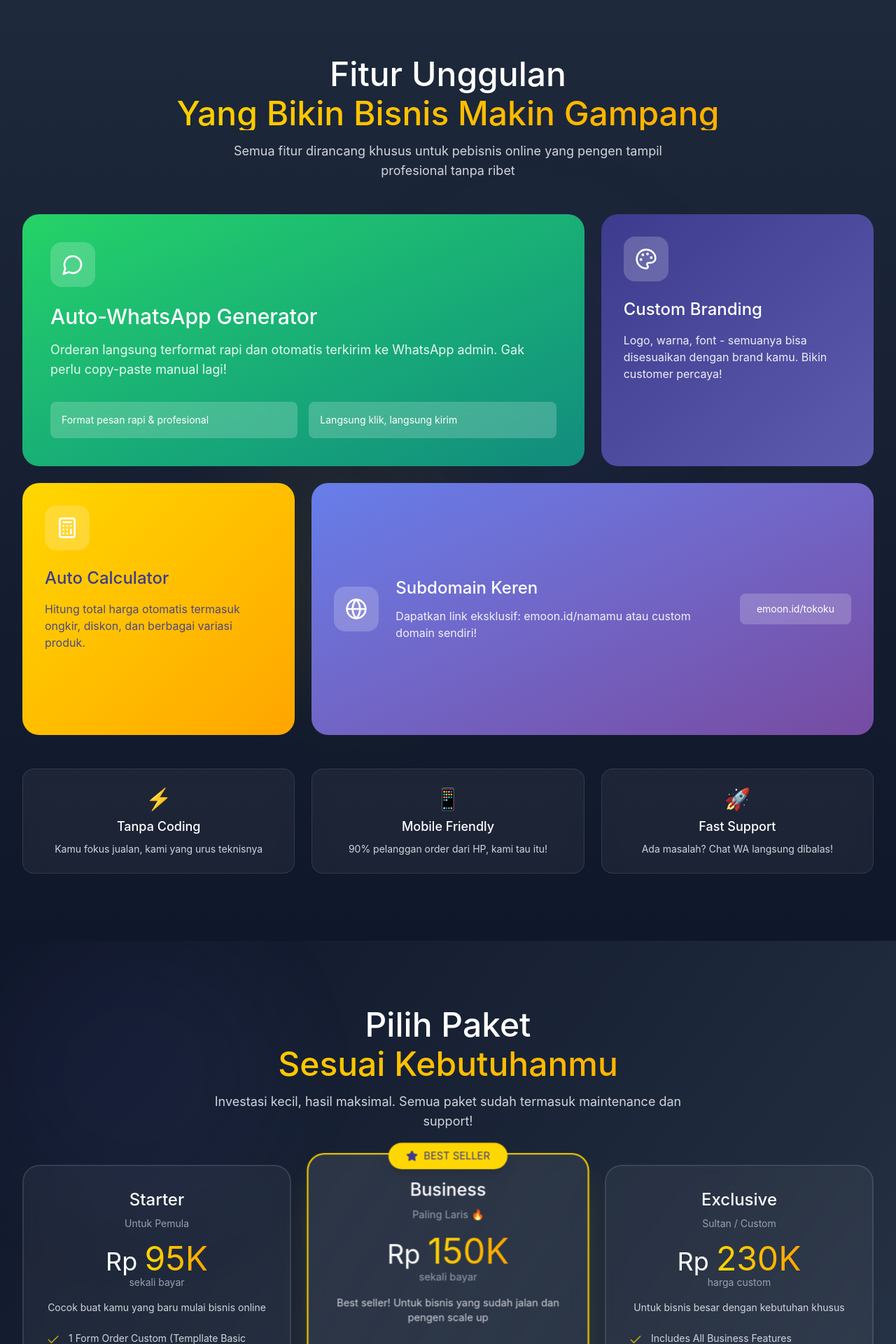
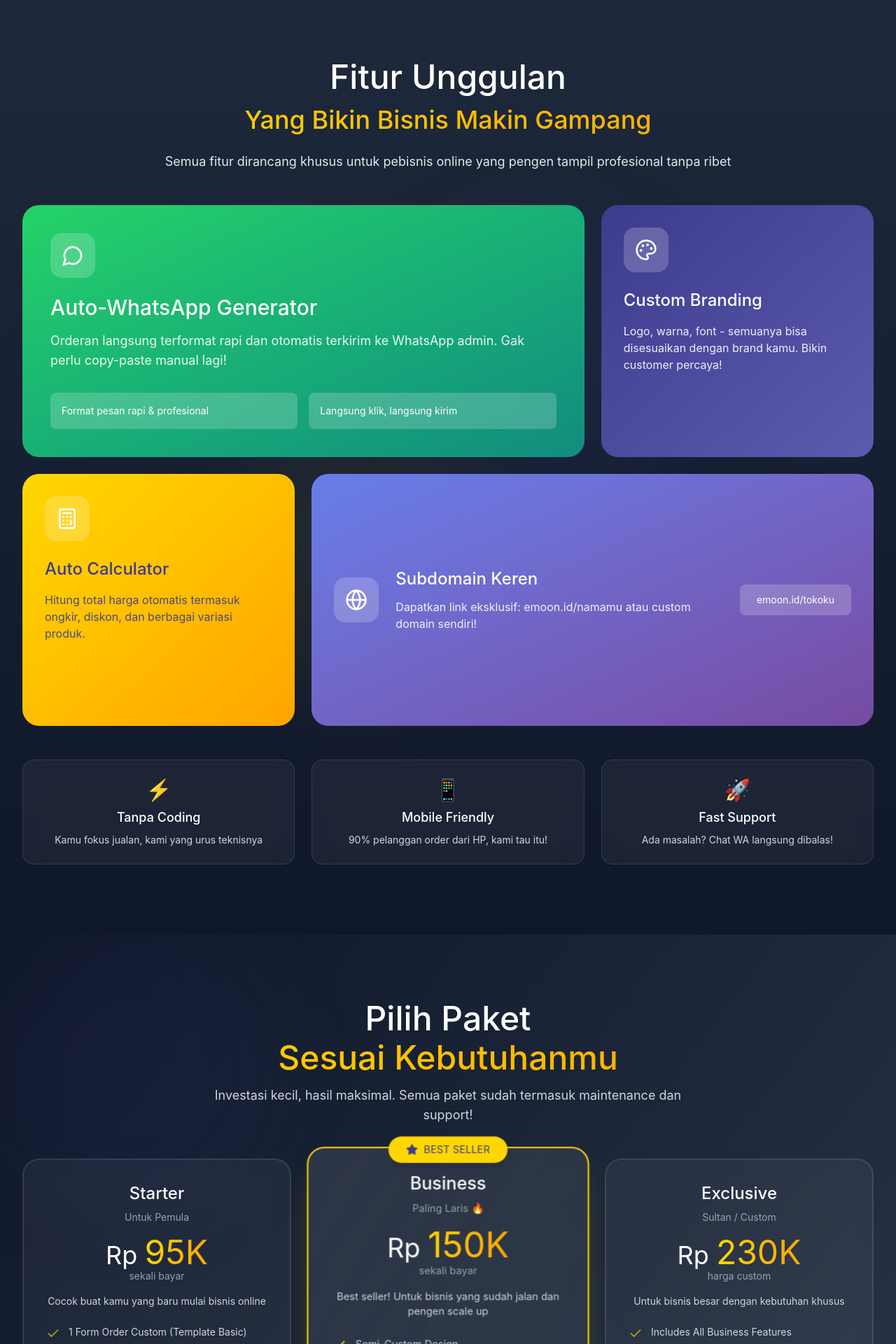
Before and after one commit to Febdk/Emoon-Web-V1.0, a React (Vite) app: page / in a window 1280 px wide. Shown: the part 2920-4840 px from the top of the page at 70% size. Built offline with nearby package versions, Linux system fonts and the light colour scheme.

Commit message:
update perbaikan tulisan dan typo

```diff
--- a/src/app/components/Features.tsx
+++ b/src/app/components/Features.tsx
@@ -33,7 +33,7 @@ export default function Features() {
   ];
 
   return (
-    <section id="fitur" className="py-16 md:py-24 px-4 sm:px-6 lg:px-8 bg-gradient-to-b from-[#1E293B] to-[#0F172A] relative overflow-hidden">
+    <section id="fitur" className="py-16 md:py-25 px-4 sm:px-6 lg:px-8 bg-gradient-to-b from-[#1E293B] to-[#0F172A] relative overflow-hidden">
       {/* Background Decoration */}
       <div className="absolute inset-0">
         <div className="absolute top-1/4 right-1/4 w-96 h-96 bg-[#3D3B8E]/10 rounded-full blur-3xl"></div>
@@ -42,11 +42,11 @@ export default function Features() {
 
       <div className="max-w-7xl mx-auto relative z-10">
         <div className="text-center mb-12">
-          <h2 className="text-3xl md:text-4xl lg:text-5xl mb-4 text-white">
+          <h2 className="text-3xl md:text-4xl lg:text-5xl mb-4 text-white px-4">
             Fitur Unggulan
-            <span className="block bg-gradient-to-r from-[#FFD700] to-[#FFA500] bg-clip-text text-transparent mt-2">Yang Bikin Bisnis Makin Gampang</span>
+            <span className="block bg-gradient-to-r from-[#FFD700] to-[#FFA500] bg-clip-text text-transparent mt-2 px-2 text-2xl md:text-3xl lg:text-4xl leading-relaxed">Yang Bikin Bisnis Makin Gampang</span>
           </h2>
-          <p className="text-lg text-gray-300 max-w-2xl mx-auto">
+          <p className="text-lg text-gray-200 max-w-7xl mx-auto">
             Semua fitur dirancang khusus untuk pebisnis online yang pengen tampil profesional tanpa ribet
           </p>
         </div>
--- a/src/app/components/Pricing.tsx
+++ b/src/app/components/Pricing.tsx
@@ -9,7 +9,7 @@ export default function Pricing() {
       period: "sekali bayar",
       description: "Cocok buat kamu yang baru mulai bisnis online",
       features: [
-        "1 Form Order Custom (Templlate Basic",
+        "1 Form Order Custom (Template Basic)",
         "Auto WhatsApp Integration",
         "Custom Warna & Logo",
         "Subdomain emoon.id/namamu",
```
